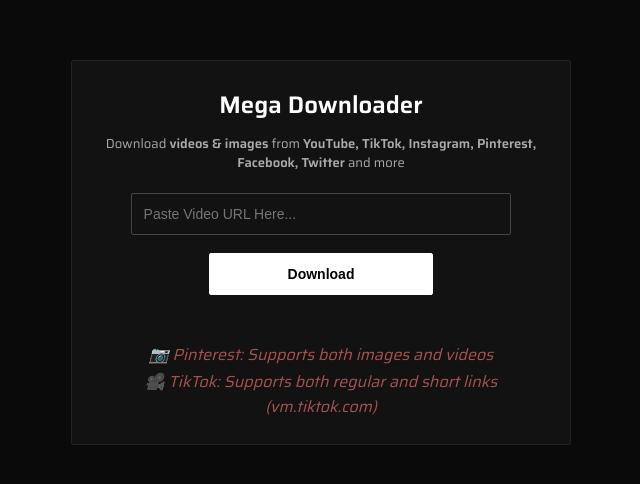
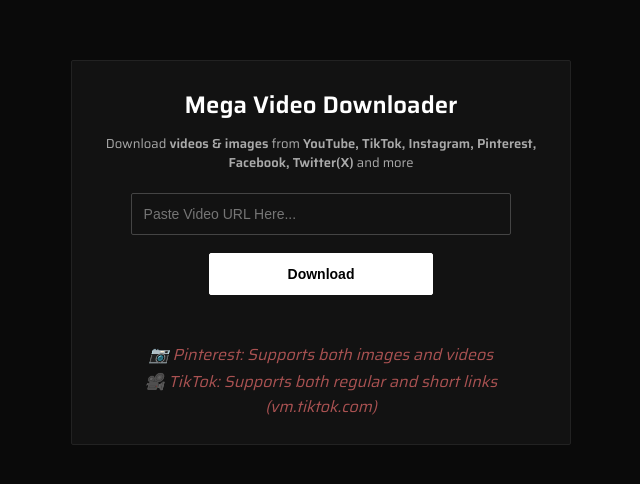
Before and after one commit to 0x0Megasus/Mega-Video-Downloader, a React (Vite) app in the folder client/: page / in a window 1280 px wide. Shown: the part 148-632 px from the top of the page, without its empty margins (319-959 px from the left). Built offline with nearby package versions, Linux system fonts and the light colour scheme; no server answers.

Commit message:
fix: API req issue.

```diff
--- a/client/src/App.jsx
+++ b/client/src/App.jsx
@@ -9,6 +9,7 @@
   const [platform, setPlatform] = useState("");
 
   const API = import.meta.env.VITE_API_URL || "http://localhost:5000";
+  console.log("API URL:", API);
 
   // Platform patterns
   const platformPatterns = [
@@ -142,9 +143,9 @@
   return (
     <div className="wrapper">
       <div className="card">
-        <h1 className="title">Mega Downloader</h1>
+        <h1 className="title">Mega Video Downloader</h1>
         <p className="subtitle">
-          Download <b>videos & images</b> from <b>YouTube, TikTok, Instagram, Pinterest, Facebook, Twitter</b> and more
+          Download <b>videos & images</b> from <b>YouTube, TikTok, Instagram, Pinterest, Facebook, Twitter(X)</b> and more
         </p>
 
         <input
```
